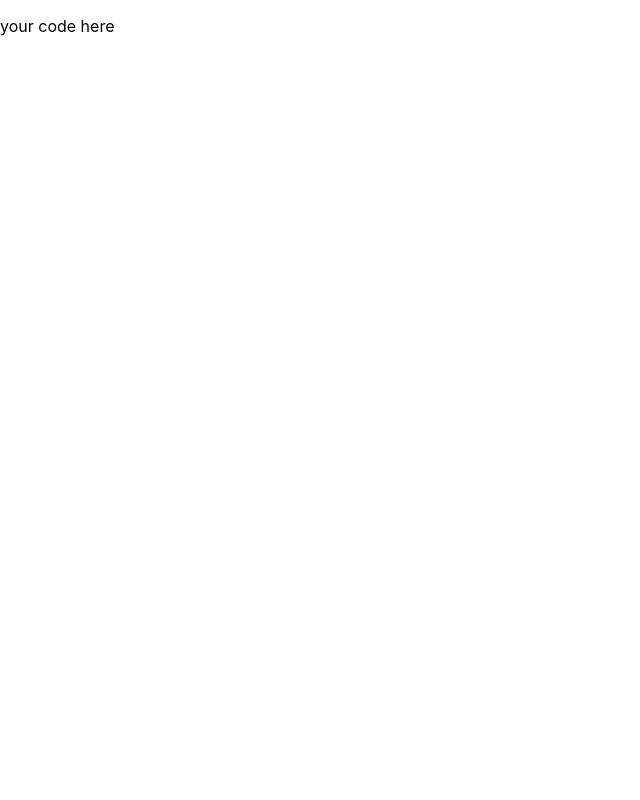
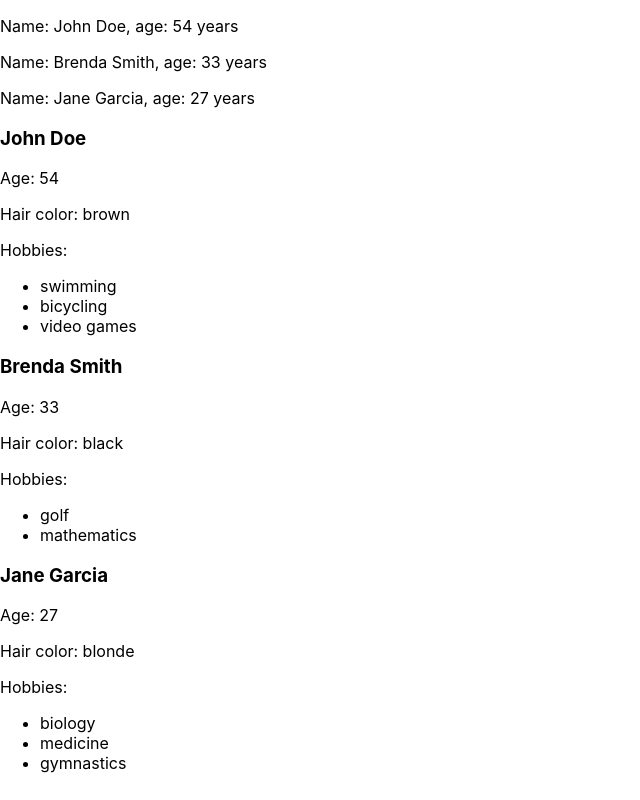
Before and after one commit to Juans-ochoa/patterns-react, a React (Create React App) app: page / in a window 1280 px wide. Shown: the whole page, without its empty margins (0-640 px from the left). Built offline with nearby package versions, Linux system fonts and the light colour scheme.

Commit message:
Render types of list

```diff
--- a/src/App.js
+++ b/src/App.js
@@ -1,7 +1,62 @@
+import { LargePersonListItem } from "./people/LargePersonListItem";
+import { SmallPersonListItem } from "./people/SmallPersonListItem";
+import { RegularList } from "./RegularList";
+
+const people = [
+  {
+    name: "John Doe",
+    age: 54,
+    hairColor: "brown",
+    hobbies: ["swimming", "bicycling", "video games"],
+  },
+  {
+    name: "Brenda Smith",
+    age: 33,
+    hairColor: "black",
+    hobbies: ["golf", "mathematics"],
+  },
+  {
+    name: "Jane Garcia",
+    age: 27,
+    hairColor: "blonde",
+    hobbies: ["biology", "medicine", "gymnastics"],
+  },
+];
+
+const products = [
+  {
+    name: "Flat-Screen TV",
+    price: "$300",
+    description: "Huge LCD screen, a great deal",
+    rating: 4.5,
+  },
+  {
+    name: "Basketball",
+    price: "$10",
+    description: "Just like the pros use",
+    rating: 3.8,
+  },
+  {
+    name: "Running Shoes",
+    price: "$120",
+    description: "State-of-the-art technology for optimum running",
+    rating: 4.2,
+  },
+];
+
 function App() {
   return (
     <>
-      <p>your code here</p>
+      <RegularList
+        items={people}
+        sourceName='person'
+        ItemComponent={SmallPersonListItem}
+      />
+      <RegularList
+        items={people}
+        sourceName='person'
+        ItemComponent={LargePersonListItem}
+      />
     </>
   );
 }
--- /dev/null
+++ b/src/RegularList.js
@@ -0,0 +1,9 @@
+export const RegularList = ({ items, sourceName, ItemComponent }) => {
+  return (
+    <>
+      {items.map((item, i) => (
+        <ItemComponent key={i} {...{ [sourceName]: item }} />
+      ))}
+    </>
+  );
+};
--- /dev/null
+++ b/src/people/LargePersonListItem.js
@@ -0,0 +1,16 @@
+export const LargePersonListItem = ({ person }) => {
+  const { name, age, hairColor, hobbies } = person;
+  return (
+    <div>
+      <h3>{name}</h3>
+      <p>Age: {age}</p>
+      <p>Hair color: {hairColor}</p>
+      <p>Hobbies:</p>
+      <ul>
+        {hobbies.map((hobbye) => (
+          <li key={hobbye}>{hobbye}</li>
+        ))}
+      </ul>
+    </div>
+  );
+};
--- /dev/null
+++ b/src/people/SmallPersonListItem.js
@@ -0,0 +1,8 @@
+export const SmallPersonListItem = ({ person }) => {
+  const { name, age } = person;
+  return (
+    <p>
+      Name: {name}, age: {age} years
+    </p>
+  );
+};
```
